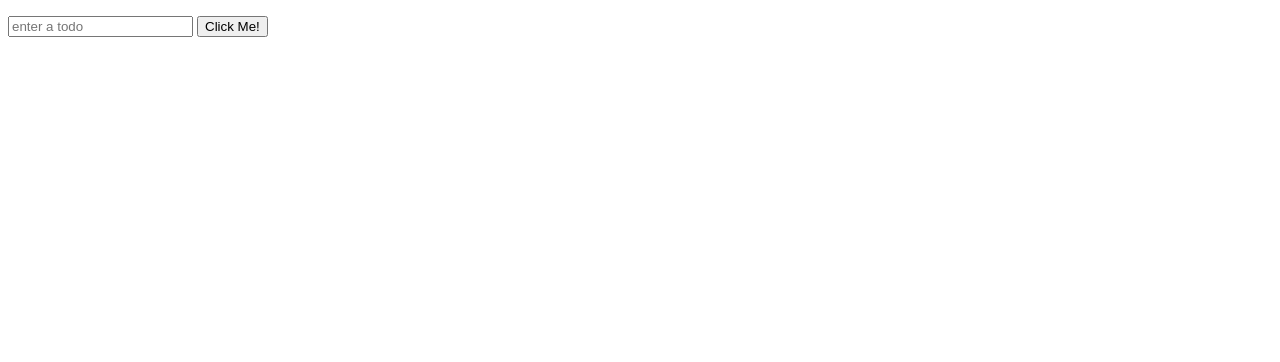
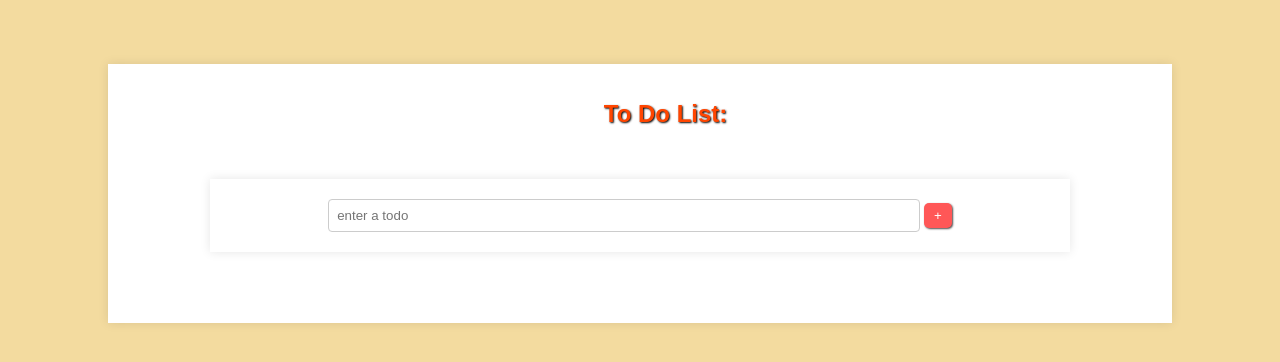
Before and after one commit to shashankx86/todo-list, a website: page index.html in a window 1280 px wide. Drawn offline with Linux system fonts and the light colour scheme.

Commit message:
added some styling

```diff
--- a/index.html
+++ b/index.html
@@ -4,14 +4,18 @@
     <meta charset="UTF-8" />
     <meta name="viewport" content="width=device-width, initial-scale=1.0" />
     <title>ToDoList</title>
+    <link rel="stylesheet" href="styles.css" />
   </head>
   <body>
-    <ul id="todolist"></ul>
-    <form id="todoform" action="">
-      <input id="todoinput" type="text" placeholder="enter a todo" />
-      <button id="btn" type="submit">Click Me!</button>
-    </form>
+    <div class="container">
+      <h1>To Do List:</h1>
 
+      <form id="todoform" class="container" action="">
+        <input id="todoinput" type="text" placeholder="enter a todo" />
+        <button id="btn" type="submit">+</button>
+      </form>
+      <ul id="todolist"></ul>
+    </div>
     <script src="/dist/index.js"></script>
   </body>
 </html>
--- a/src/index.ts
+++ b/src/index.ts
@@ -60,7 +60,7 @@ function createTodo(todo: Todo, index: number) {
     newLI.remove();
     saveTodos();
   });
-  newLI.append(todo.text, checkbox, deleteButton);
+  newLI.append(checkbox, todo.text, deleteButton);
   list.append(newLI);
 }
 
--- /dev/null
+++ b/styles.css
@@ -0,0 +1,74 @@
+body {
+  font-family: Arial, sans-serif;
+  margin: 0;
+  padding: 0;
+  background-color: rgb(243, 219, 159);
+}
+
+.container {
+  max-width: 80%;
+  margin: 5% auto;
+  padding: 20px;
+  background-color: #fff;
+  box-shadow: 0px 0px 10px rgba(0, 0, 0, 0.1);
+  text-align: center;
+}
+
+h1 {
+  font-size: 24px;
+  margin-left: 5%;
+  color: orangered;
+  font-weight: 900;
+  text-shadow: 1px 1px 2px black;
+}
+
+ul {
+  list-style-type: none;
+  padding: 0;
+  justify-self: center;
+  max-width: 50%;
+  margin: 0 auto;
+}
+
+li {
+  display: flex;
+  align-items: center;
+  justify-content: space-between;
+  border-bottom: 1px solid #ccc;
+  padding: 10px 0;
+  color: darkslateblue;
+  font-weight: 900;
+  letter-spacing: 0.25rem;
+}
+
+input[type="checkbox"] {
+  margin-right: 10px;
+}
+
+button {
+  background-color: #ff5757;
+  color: #fff;
+  border: none;
+  padding: 5px 10px;
+  cursor: pointer;
+  box-shadow: 1px 1px 2px rgb(79, 75, 75);
+  border-radius: 5px;
+}
+
+button:hover {
+  background-color: #ff4343;
+  transform: scale(1.1);
+}
+
+input[type="text"] {
+  padding: 8px;
+  border: 1px solid #ccc;
+  border-radius: 4px;
+  width: 70%;
+  transition: border-color 0.3s;
+}
+
+input[type="text"]:focus {
+  outline: none;
+  border-color: #6a9fdb;
+}
```
Also changed, not shown: dist/index.js.
